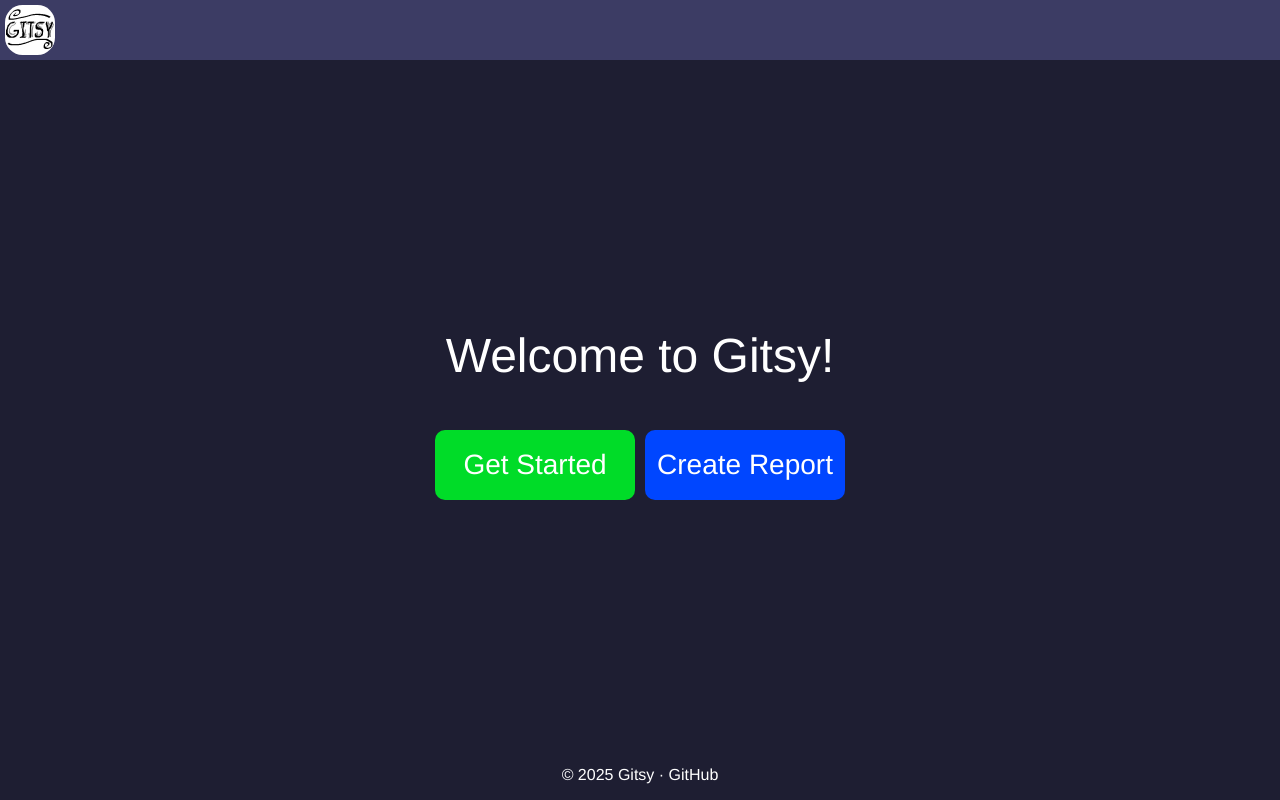
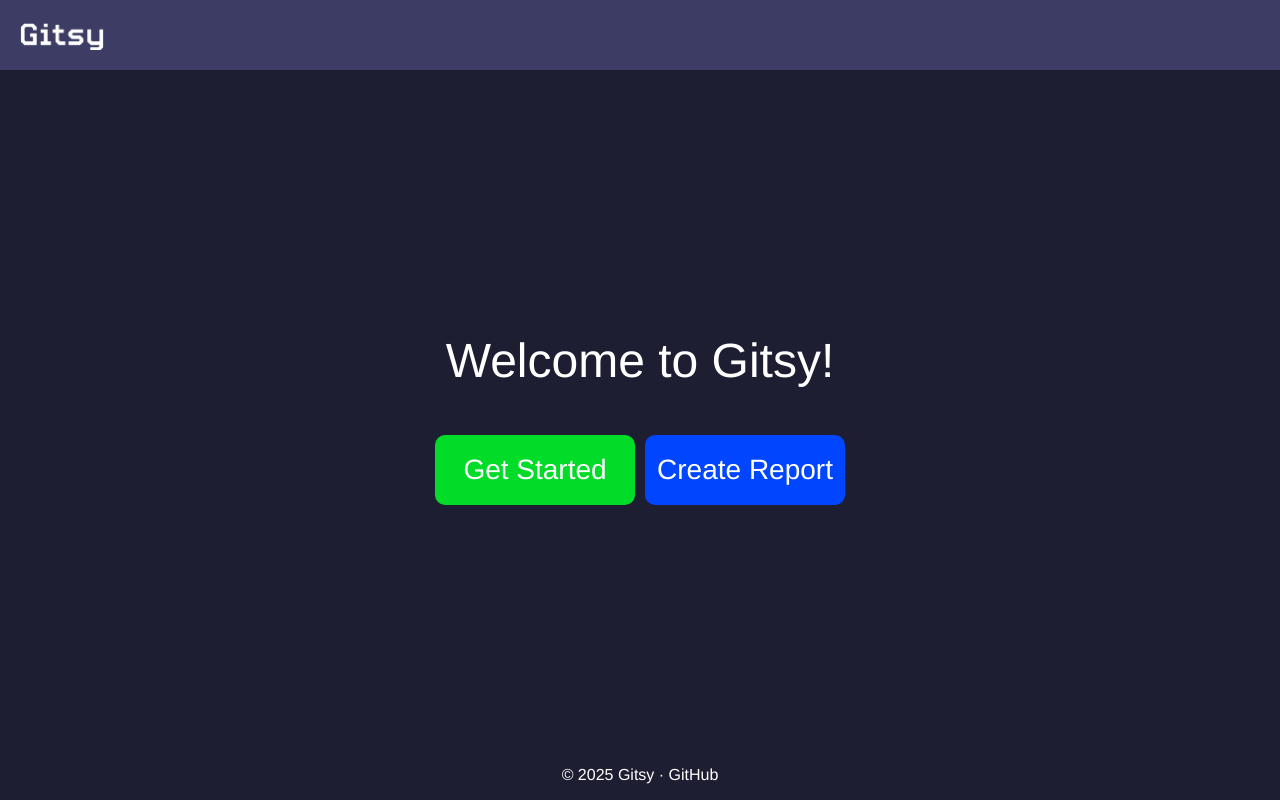
Before and after one commit to matslyk0/Gitsy, a React (Vite) app in the folder frontend/gitsy/: page / in a window 1280 px wide. Built offline with nearby package versions, Linux system fonts and the light colour scheme.

Commit message:
feature: add new logo and scale it down

```diff
--- a/frontend/gitsy/src/components/Banner/Banner.jsx
+++ b/frontend/gitsy/src/components/Banner/Banner.jsx
@@ -1,5 +1,5 @@
 import { Link } from "react-router-dom";
-import gitsyLogoPic from "../../assets/gitsyLogo.jpg";
+import gitsyLogoPic from "../../assets/gitsyLogo.png";
 import styles from "./Banner.module.css";
 
 function GitsyLogo() {
--- a/frontend/gitsy/src/components/Banner/Banner.module.css
+++ b/frontend/gitsy/src/components/Banner/Banner.module.css
@@ -4,17 +4,15 @@
   border: 0px solid white; /* for debugging */
   display: flex;
   justify-content: space-between;
-  padding: 5px;
+  padding: 20px;
 }
 
 .gitsyLogo {
   border: 0px;
-  border-radius: 35%;
   cursor: pointer;
   line-height: 0px;
   padding: 0px;
 }
 .gitsyLogoPic {
-  border-radius: 35%;
-  height: 50px;
+  height: 30px;
 }
```
Also changed, not shown: frontend/gitsy/src/assets/gitsyLogo.jpg (deleted), frontend/gitsy/src/assets/gitsyLogo.png (added).
